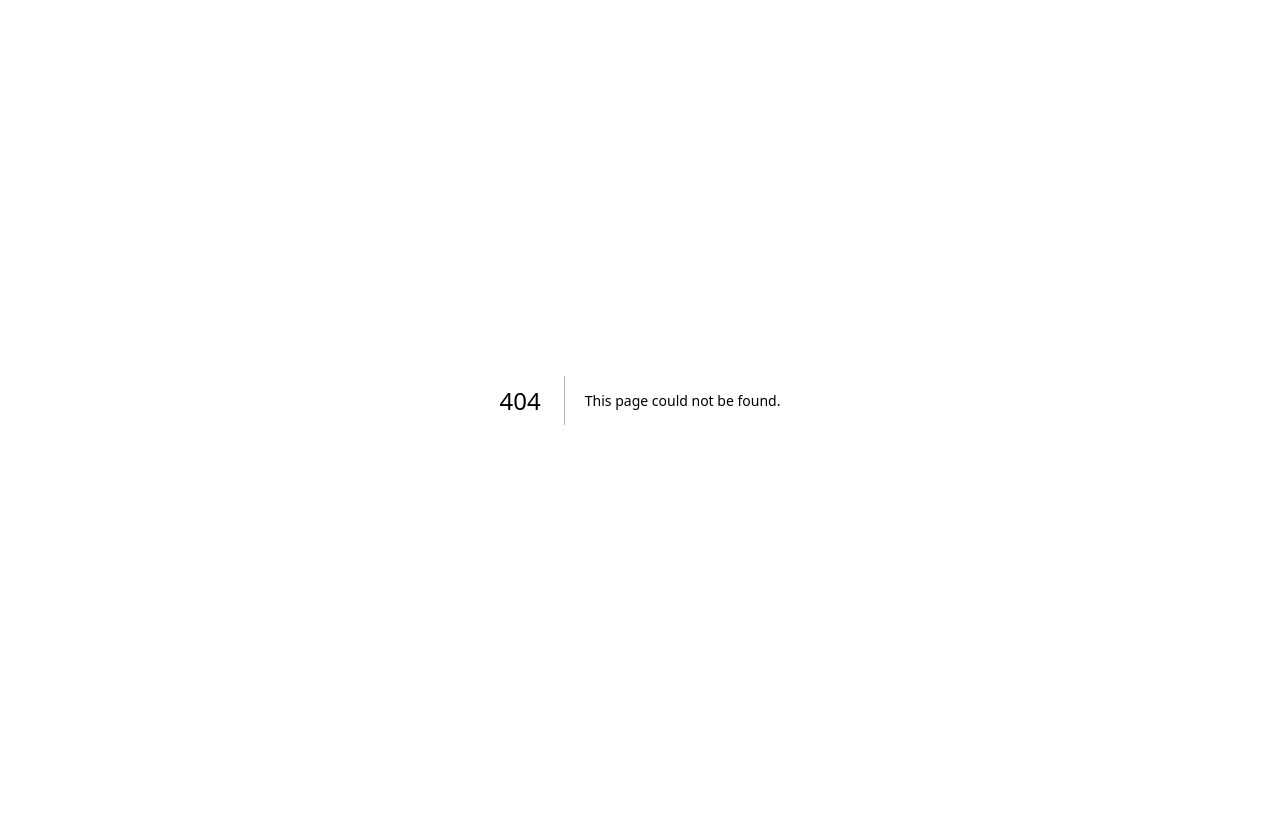
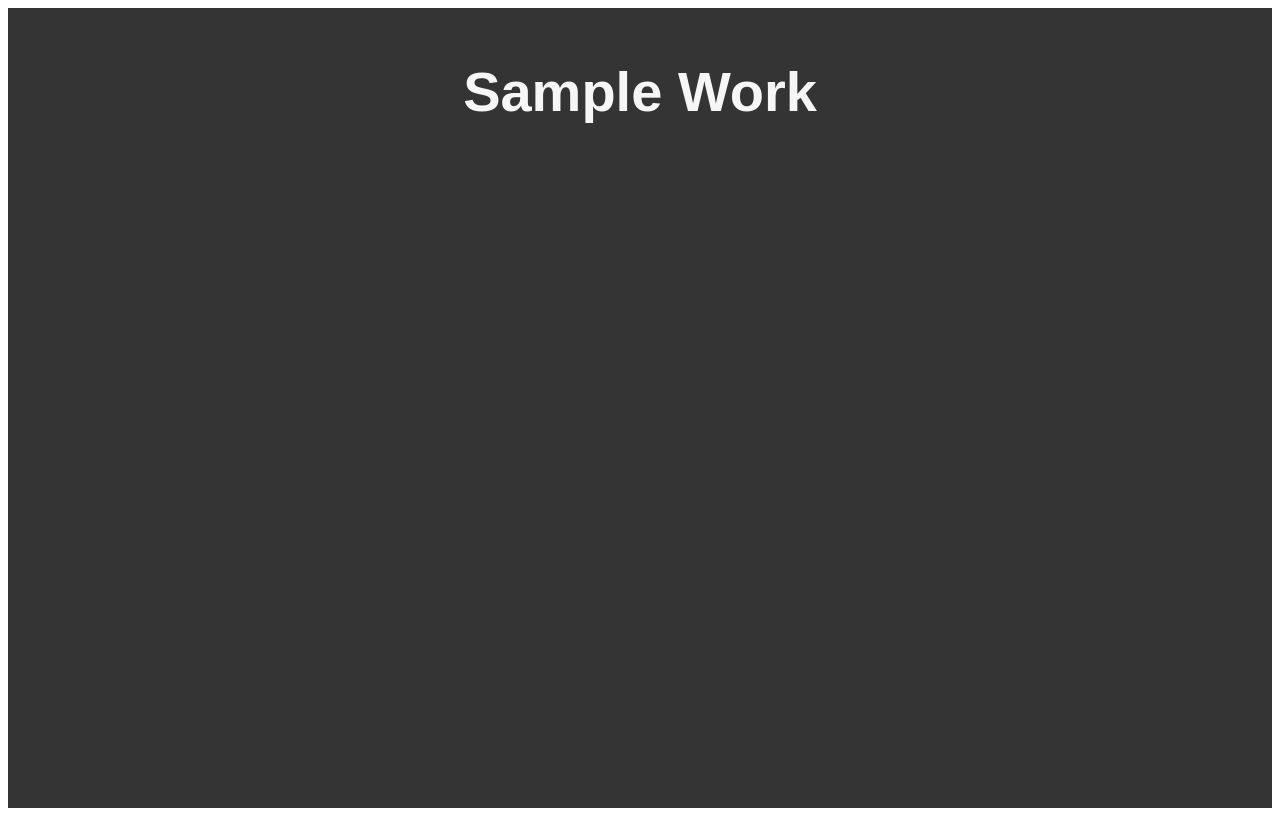
Before and after one commit to suprajasribalaji/Portfolio-Nextjs, a Next.js app: page /SampleWork in a window 1280 px wide. Before the commit this address had no page. Built offline with nearby package versions, Linux system fonts and the light colour scheme.

Commit message:
SampleWork page setup

```diff
--- a/pages/Dashboard.tsx
+++ b/pages/Dashboard.tsx
@@ -6,6 +6,7 @@ import 'bootstrap/dist/css/bootstrap.min.css';
 import About from "./About";
 import ExperienceAndEducation from "./ExperienceAndEducation";
 import SkillsAndProficiency from "./SkillsAndProficiency";
+import SampleWork from "./SampleWork";
 
 const Dashboard: NextPage = () => {
     return (
@@ -33,6 +34,7 @@ const Dashboard: NextPage = () => {
             <About />
             <ExperienceAndEducation />
             <SkillsAndProficiency />
+            <SampleWork />
         </Home>
     )
 };
--- /dev/null
+++ b/pages/SampleWork.tsx
@@ -0,0 +1,110 @@
+import { NextPage } from "next";
+import styled from "styled-components";
+import { BackgroundColor, TextColor } from "../styles/theme";
+import Image from 'next/image';
+
+const taskNoteImageSrc = "/images/expedu-bg-img.jpeg";
+const taskNoteDemoLink = "https://task-note-ab071.web.app/";
+const taskNoteSourceCodeLink = "https://github.com/suprajasribalaji/task_note";
+
+const dnsManagerImageSrc = "/images/dns-manager.jpg";
+const dnsManagerDemoLink = "https://dns-manager-8da5e.web.app/";
+const dnsManagerSourceCodeLink = "https://github.com/suprajasribalaji/DNSManager";
+
+const portfolioImageSrc = "/images/portfolio.jpeg";
+const portfolioDemoLink = "";
+const portfolioSourceCodeLink = "https://github.com/suprajasribalaji/portfolio";
+
+const projectDetails = [
+  {
+    title: "Task Note",
+    description:
+      "Designed intuitive UI with ReactJS, JavaScript, Redux, and Ant Design for efficient task management, including CRUD operations, ensuring seamless user experience.",
+    demoLink: `${taskNoteDemoLink}`,
+    sourceCodeLink: `${taskNoteSourceCodeLink}`,
+    imageSrc: `${taskNoteImageSrc}`,
+  },
+  {
+    title: "DNS Manager",
+    description:
+      "Designed a user-friendly UI with ReactJS, TypeScript, and Ant Design for effortless DNS record management, integrating AWS Route53, supporting CRUD operations.",
+    demoLink: `${dnsManagerDemoLink}`,
+    sourceCodeLink: `${dnsManagerSourceCodeLink}`,
+    imageSrc: `${dnsManagerImageSrc}`,
+  },
+  {
+    title: "Portfolio",
+    description:
+      "Driven by Next.js, TypeScript, and MongoDB, our portfolio exemplifies sophistication in design and functionality. It delivers a refined and elegant user interface.",
+    demoLink: `${portfolioDemoLink}`,
+    sourceCodeLink: `${portfolioSourceCodeLink}`,
+    imageSrc: `${portfolioImageSrc}`,
+  },
+];
+
+const SampleWork: NextPage = () => {
+    return (
+        <SampleWorkPage>
+            <SampleWorkContent>
+                <Title>
+                    Sample Work
+                </Title>
+                <Content>
+                    {/* <div id="carouselExampleControls" className="carousel slide" data-ride="carousel">
+                        <div className="carousel-inner">
+                            {projectDetails.map((project, index) => (
+                                <div key={index} className={index === 0 ? 'carousel-item active' : 'carousel-item'}>
+                                    <div className="card" style={{ width: '18rem' }}>
+                                        <img className="card-img-top" src={project.imageSrc} alt={project.title} />
+                                        <div className="card-body">
+                                            <h5 className="card-title">{project.title}</h5>
+                                            <p className="card-text">{project.description}</p>
+                                            <a href={project.demoLink} className="btn btn-primary" target="_blank" rel="noopener noreferrer">Demo</a>
+                                            <a href={project.sourceCodeLink} className="btn btn-secondary" target="_blank" rel="noopener noreferrer">Source Code</a>
+                                        </div>
+                                    </div>
+                                </div>
+                            ))}
+                        </div>
+                        <a className="carousel-control-prev" href="#carouselExampleControls" role="button" data-slide="prev">
+                            <span className="carousel-control-prev-icon" aria-hidden="true"></span>
+                            <span className="sr-only"></span>
+                        </a>
+                        <a className="carousel-control-next" href="#carouselExampleControls" role="button" data-slide="next">
+                            <span className="carousel-control-next-icon" aria-hidden="true"></span>
+                            <span className="sr-only"></span>
+                        </a>
+                    </div> */}
+                </Content>
+            </SampleWorkContent>
+        </SampleWorkPage>
+    )
+};
+
+export default SampleWork;
+
+const SampleWorkPage = styled.div`
+    height: 100vh;
+    width: 100%;
+    color: ${TextColor.secondaryWhite};
+`;
+
+const SampleWorkContent = styled(SampleWorkPage)`
+    background-color: ${BackgroundColor.sampleWorkBg};
+    display: flex;
+    flex-direction: column;
+`;
+
+const Title = styled.div`
+    font-family: "Fira Sans", sans-serif;
+    font-size: 350%;
+    font-weight: bold;
+    text-align: center;
+    margin-top: 4%;
+`;
+
+const Content = styled.div`
+    margin-top: 5%;
+    gap: 4%;
+    justify-content: center;
+`;
```
